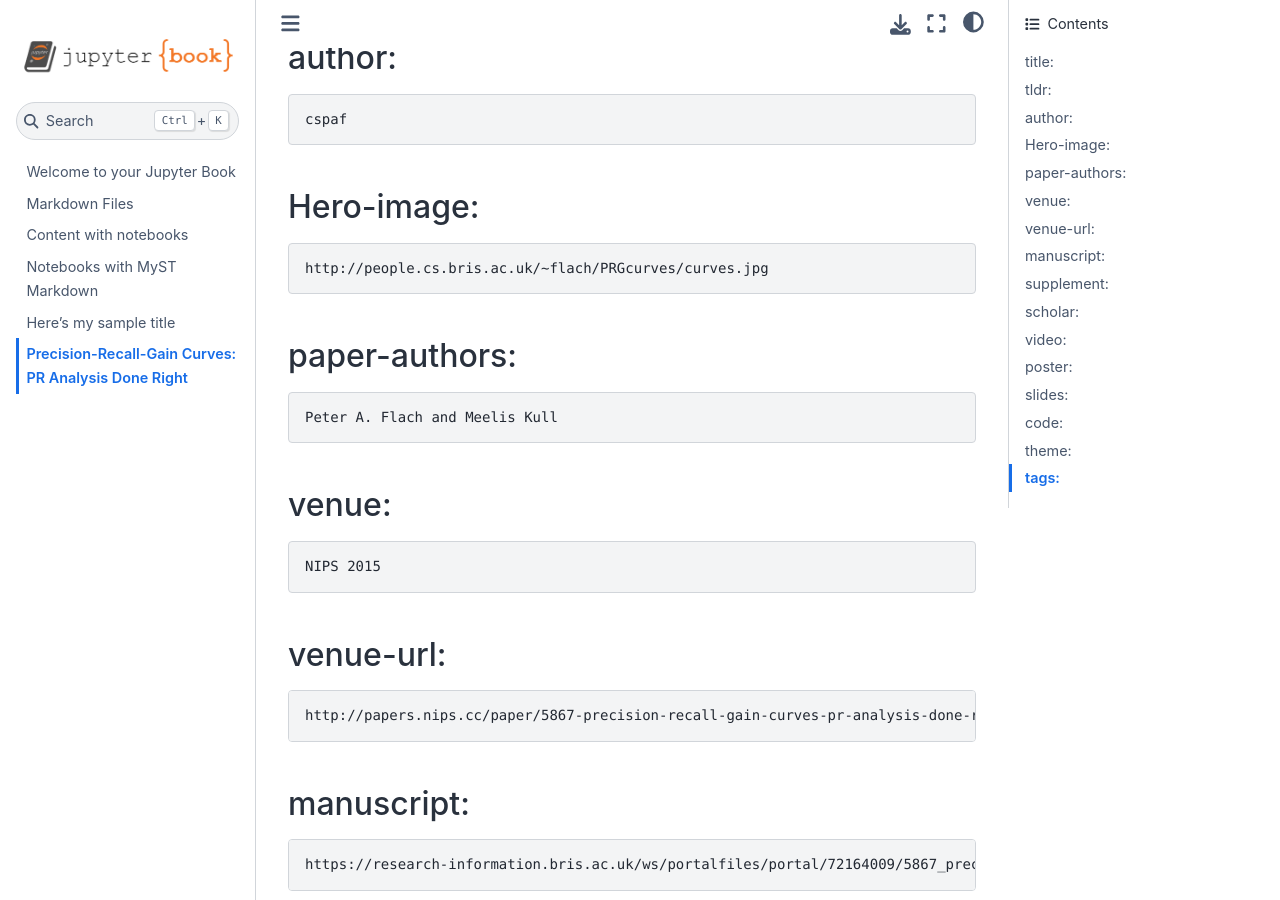
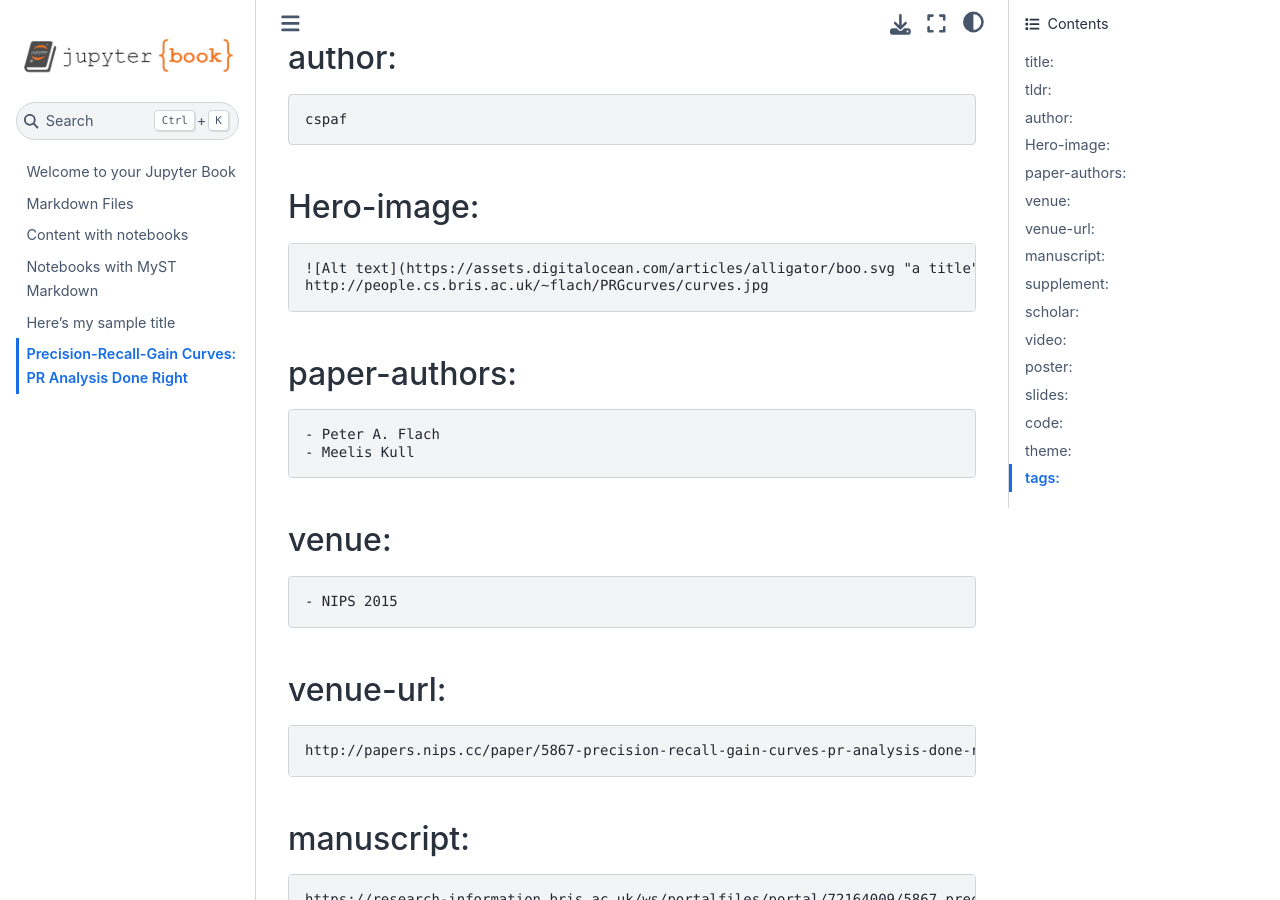
Before and after one commit to DelmiroDaladier/bundle_test, a Jupyter Book: the page built from post.md, in a window 1280 px wide and 900 px high, scrolled down 466 px. Built offline with Jupyter Book 1.0.4 settings and Sphinx 7.4.7 and the Sphinx Book theme 1.1.4, drawn with Linux system fonts in a browser that asks for light colours.

Commit message:
changes: title and post content

```diff
--- a/_config.yml
+++ b/_config.yml
@@ -1,7 +1,7 @@
 # Book settings
 # Learn more at https://jupyterbook.org/customize/config.html
 
-title: Sample Book
+title: Research Bundle
 author: Delmiro Daladier Sampaio Neto
 logo: logo.png
 
--- a/post.md
+++ b/post.md
@@ -7,13 +7,16 @@
 #### author:
     cspaf
 #### Hero-image:
+    ![Alt text](https://assets.digitalocean.com/articles/alligator/boo.svg "a title")
     http://people.cs.bris.ac.uk/~flach/PRGcurves/curves.jpg
 
+
 #### paper-authors:
-    Peter A. Flach and Meelis Kull
+    - Peter A. Flach
+    - Meelis Kull
 
 #### venue:
-    NIPS 2015
+    - NIPS 2015
 #### venue-url:
     http://papers.nips.cc/paper/5867-precision-recall-gain-curves-pr-analysis-done-right
 
```
